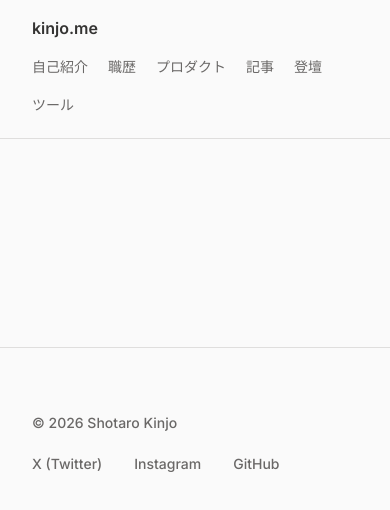
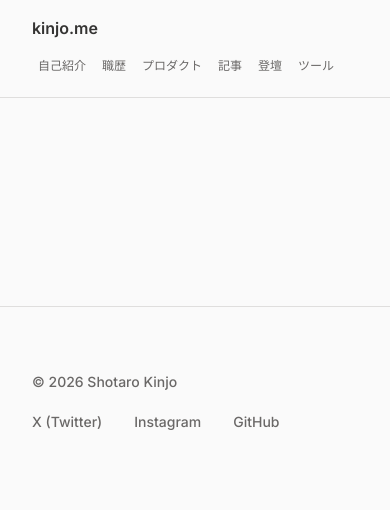
Before and after one commit to kinjo1130/portfolio-v4, a Next.js app: page /layout in a window 390 px wide. Shown: the top 510 px of the page. Built offline with nearby package versions, Linux system fonts and the light colour scheme.

Commit message:
fix: モバイルでヘッダーのナビが2行になるのを修正 (#74)
* fix: モバイルのヘッダーを1行に収める

* style: globals.cssの不要な再整形を戻す

```diff
--- a/components/Header.tsx
+++ b/components/Header.tsx
@@ -27,12 +27,13 @@ export const Header: React.FC = () => {
 				>
 					kinjo.me
 				</Link>
-				<nav className="flex flex-wrap items-center gap-x-1 gap-y-1 -mx-2 md:mx-0 md:justify-end md:gap-x-4">
+				{/* モバイルでは折り返さず横スクロールさせる (2行になるのを防ぐ) */}
+				<nav className="flex items-center gap-x-1 flex-nowrap overflow-x-auto scrollbar-none -mx-6 px-6 md:mx-0 md:px-0 md:overflow-visible md:justify-end md:gap-x-4">
 					{NAV.map((item) => (
 						<Link
 							key={item.href}
 							href={item.href}
-							className={`text-sm font-medium no-underline rounded-button px-2 md:px-3 py-1.5 transition-colors ${
+							className={`text-xs md:text-sm font-medium no-underline rounded-button px-1.5 md:px-3 py-1.5 whitespace-nowrap shrink-0 transition-colors ${
 								isActive(item.href)
 									? "bg-surface-sunken text-ink-primary"
 									: "text-ink-secondary hover:text-ink-primary hover:bg-surface-sunken"
--- a/styles/globals.css
+++ b/styles/globals.css
@@ -302,3 +302,13 @@
   transform: scaleX(1);
   transform-origin: left center;
 }
+
+/* 横スクロールするナビでスクロールバーを隠す */
+.scrollbar-none {
+  scrollbar-width: none;
+  -ms-overflow-style: none;
+}
+
+.scrollbar-none::-webkit-scrollbar {
+  display: none;
+}
```
